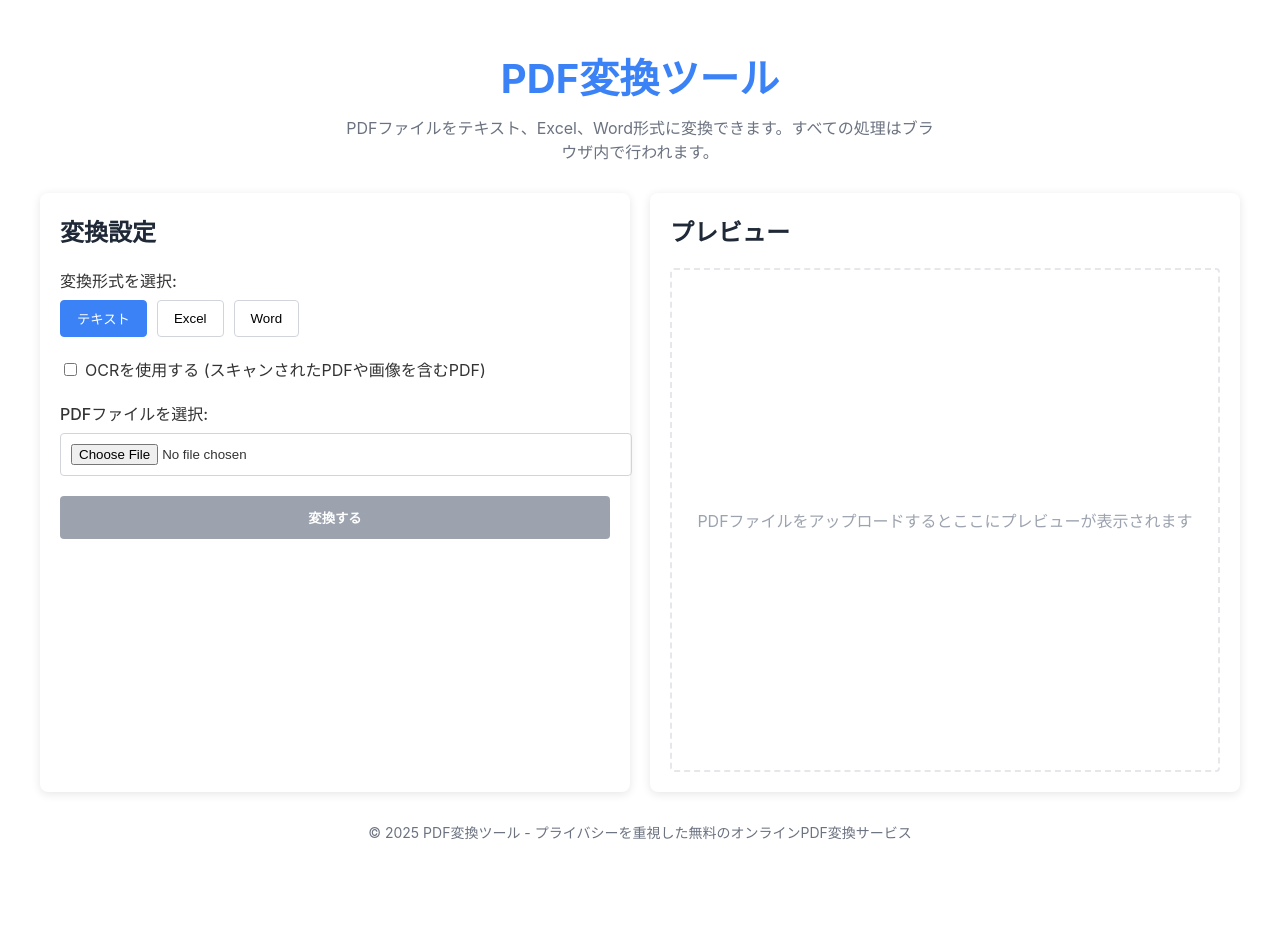
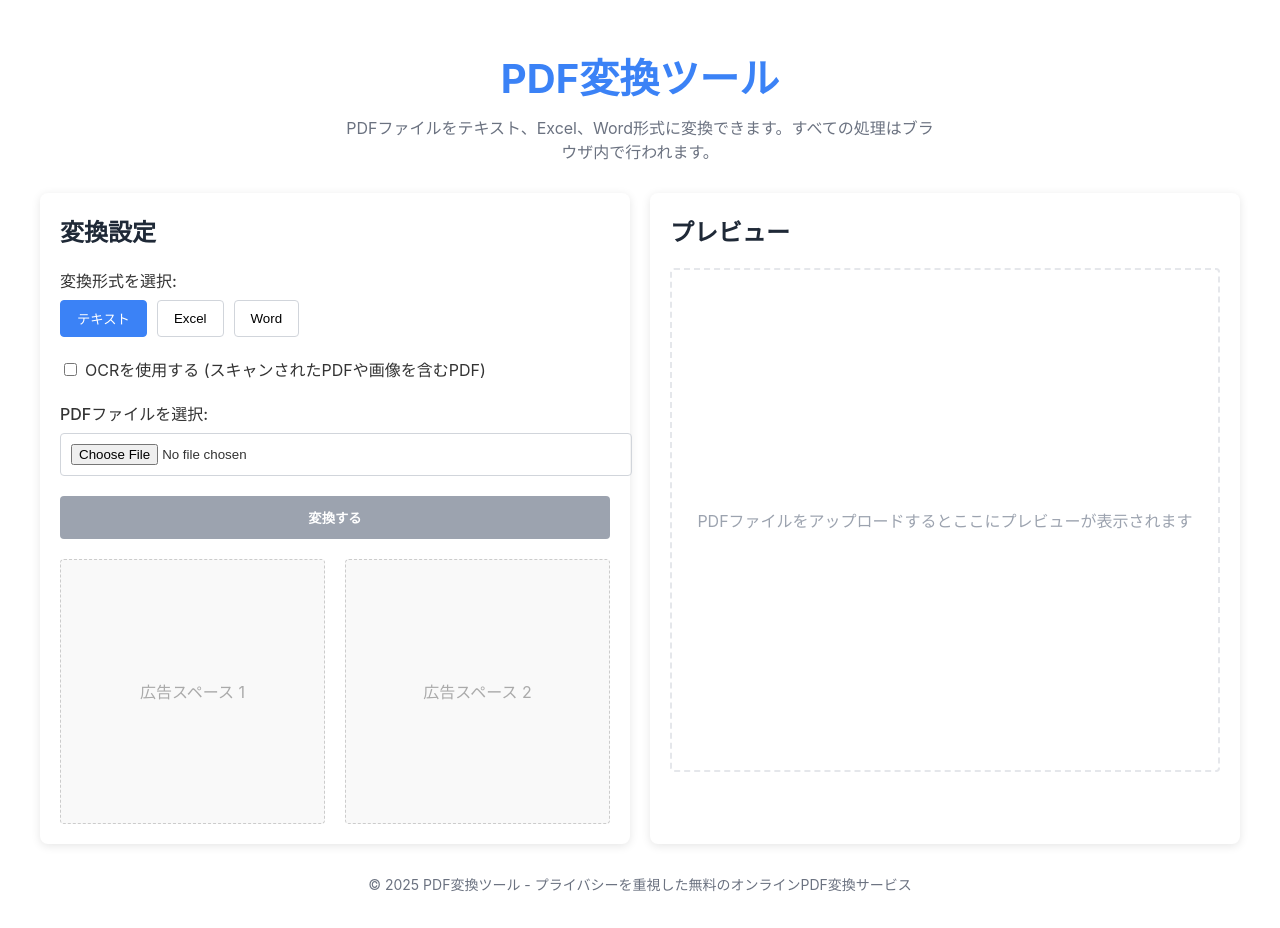
Before and after one commit to OOISHITATSUKI/pdf-converter, a React (Create React App) app: page / in a window 1280 px wide. Before the commit the page ends 876 px from the top, so only its background shows below. Built offline with nearby package versions, Linux system fonts and the light colour scheme.

Commit message:
広告スペースを追加

```diff
--- a/src/App.css
+++ b/src/App.css
@@ -190,3 +190,42 @@ h2 {
     width: 100%;
   }
 }
+
+/* 広告コンテナ - 横並びを強調 */
+.ads-container {
+  margin-top: 20px;
+  display: flex;
+  flex-direction: row; /* 横並びを明示 */
+  justify-content: space-between;
+  gap: 20px;
+}
+
+/* 個別の広告ボックス */
+.ad-box {
+  flex: 1; /* 均等に幅を取る */
+  min-width: 200px; /* 最小幅を少し小さく */
+  aspect-ratio: 1 / 1; /* 正方形を維持 */
+  background-color: #f9f9f9;
+  border: 1px dashed #ccc;
+  border-radius: 4px;
+  display: flex;
+  align-items: center;
+  justify-content: center;
+}
+
+/* 広告プレースホルダー（実際の広告実装時には不要） */
+.ad-placeholder {
+  color: #aaa;
+  text-align: center;
+}
+
+/* モバイル対応 - 画面幅が狭い場合のみ縦に変更 */
+@media (max-width: 500px) {
+  .ads-container {
+    flex-direction: column; /* 縦方向に変更 */
+  }
+
+  .ad-box {
+    width: 100%;
+  }
+}
--- a/src/App.js
+++ b/src/App.js
@@ -17,7 +17,7 @@ const PDFConverter = () => {
 
   // PDF.jsのワーカー設定
   useEffect(() => {
-    pdfjsLib.GlobalWorkerOptions.workerSrc = `//cdnjs.cloudflare.com/ajax/libs/pdf.js/${pdfjsLib.version}/pdf.worker.min.js`;
+    pdfjsLib.GlobalWorkerOptions.workerSrc = `https://cdnjs.cloudflare.com/ajax/libs/pdf.js/${pdfjsLib.version}/pdf.worker.min.js`;
   }, []);
 
   // ファイルアップロード時の処理
@@ -62,7 +62,7 @@ const PDFConverter = () => {
       const totalPages = pdf.numPages;
 
       // Tesseract.jsワーカーを作成
-      const worker = await createWorker('jpn+eng');
+      const worker = await createWorker('eng');
 
       // 各ページを処理
       for (let i = 1; i <= totalPages; i++) {
@@ -405,6 +405,23 @@ const PDFConverter = () => {
             {loading ? '変換中...' : '変換する'}
           </button>
 
+          {/* Google広告用のスペース */}
+          <div className="ads-container">
+            <div className="ad-box">
+              {/* 広告1のコード */}
+              <div id="ad-slot-1" className="ad-slot">
+                <p className="ad-placeholder">広告スペース 1</p>
+              </div>
+            </div>
+
+            <div className="ad-box">
+              {/* 広告2のコード */}
+              <div id="ad-slot-2" className="ad-slot">
+                <p className="ad-placeholder">広告スペース 2</p>
+              </div>
+            </div>
+          </div>
+
           {loading && (
             <div className="progress-container">
               <div className="progress-bar">
```
